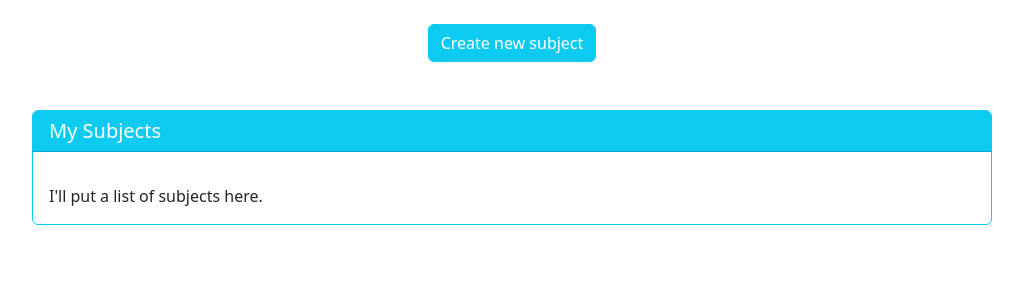
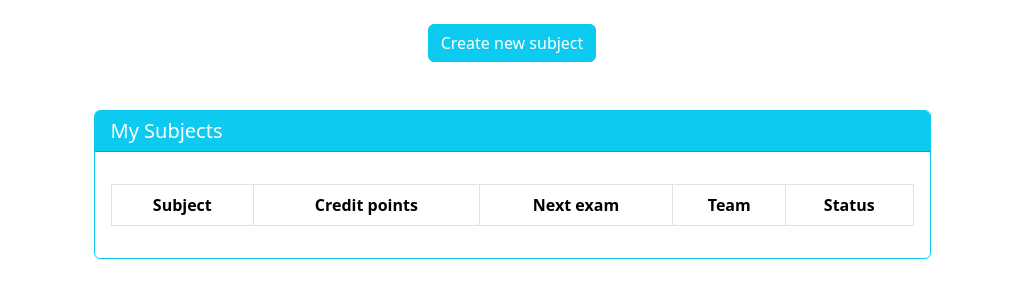
Before and after one commit to dmitrii-kovalenko/study_planner, a Django app: page /subject/list/ in a window 1280 px wide. Shown: the top 300 px of the page, without its empty margins (128-1151 px from the left). Run offline with Django 5.2, Linux system fonts and the light colour scheme; data that the repository does not hold is empty; some libraries are stand-ins or nearby versions.

Commit message:
further building of structure

```diff
--- /dev/null
+++ b/todo/templates/base.html
@@ -0,0 +1,21 @@
+{% load i18n %}
+{% load l10n %}
+{% load static %}
+{%  load crispy_forms_tags %}
+
+<!DOCTYPE html>
+<html lang="en">
+<head>
+    <meta charset="utf-8">
+    <meta name="viewport" content="width=device-width, initial-scale=1">
+    <title>{% block title %}Django App{% endblock %}</title>
+    <link href="https://cdn.jsdelivr.net/npm/bootstrap@5.3.8/dist/css/bootstrap.min.css" rel="stylesheet" integrity="sha384-sRIl4kxILFvY47J16cr9ZwB07vP4J8+LH7qKQnuqkuIAvNWLzeN8tE5YBujZqJLB" crossorigin="anonymous">
+</head>
+<body>
+    <div class="container mt-4">
+        {% block content %}
+        {% endblock %}
+    </div>
+    <script src="https://cdn.jsdelivr.net/npm/bootstrap@5.3.8/dist/js/bootstrap.bundle.min.js" integrity="sha384-FKyoEForCGlyvwx9Hj09JcYn3nv7wiPVlz7YYwJrWVcXK/BmnVDxM+D2scQbITxI" crossorigin="anonymous"></script>
+</body>
+</html>
--- /dev/null
+++ b/todo/templates/global_overview.html
@@ -0,0 +1,4 @@
+{% extends 'base.html' %}
+
+{% block content %}
+{% endblock %}
--- a/todo/templates/subject_list.html
+++ b/todo/templates/subject_list.html
@@ -1,23 +1,46 @@
+{% extends "base.html" %}
 {% load i18n %}
+{% load static %}
 
-{% load static %}
-<!DOCTYPE html>
-<html lang="en">
-    <head>
-    <meta charset="utf-8">
-    <meta name="viewport" content="width=device-width, initial-scale=1">
-    <title>Subjects overview</title>
-    <link href="https://cdn.jsdelivr.net/npm/bootstrap@5.3.8/dist/css/bootstrap.min.css" rel="stylesheet" integrity="sha384-sRIl4kxILFvY47J16cr9ZwB07vP4J8+LH7qKQnuqkuIAvNWLzeN8tE5YBujZqJLB" crossorigin="anonymous">
-  </head>
-  <body>
+{% block title %}Subjects overview{% endblock %}
+
+{% block content %}
   <div class="d-flex justify-content-center mt-4">
-      <a class="btn btn-info text-white" href="{% url 'todo:subject_create' %}">Create new subject</a>
+    <a class="btn btn-info text-white" href="{% url 'todo:subject_create' %}">
+      {% trans "Create new subject" %}
+    </a>
   </div>
+
   <div class="card border-info mt-5 w-75 mx-auto">
-        <h5 class="card-header text-white bg-info">{% trans 'My Subjects' %}</h5>
+    <h5 class="card-header text-white bg-info">{% trans "My Subjects" %}</h5>
     <div class="card-body mt-3">
-        <p class="card-text">I'll put a list of subjects here.</p>
+      <table id="subjectTable" class="table table-striped table-bordered">
+        <thead>
+          <tr class="text-center">
+              <th>{% trans 'Subject' %} </th>
+              <th>{% trans 'Credit points' %}</th>
+              <th>{% trans 'Next exam' %}</th>
+              <th>{% trans 'Team' %}</th>
+              <th>{% trans 'Status' %}</th>
+          </tr>
+        </thead>
+        <tbody>
+            {% for subject in subject_list %}
+                <tr class="text-center">
+                    <td>
+                        <a href="{% url 'todo:subject_details' subject.id %}" class="btn btn-outline-secondary">
+                            {{ subject.name }}
+                        </a>
+                    </td>
+                    <td>{{ subject.cp }}</td>
+                    <td>{{ subject.exam_date | default:'' }}</td>
+                    <td>{{ subject.team.name }}</td>
+                    <td>{{ subject.get_status_display }}</td>
+                </tr>
+            {% endfor %}
+        </tbody>
+        </table>
+
     </div>
   </div>
-    <script src="https://cdn.jsdelivr.net/npm/bootstrap@5.3.8/dist/js/bootstrap.bundle.min.js" integrity="sha384-FKyoEForCGlyvwx9Hj09JcYn3nv7wiPVlz7YYwJrWVcXK/BmnVDxM+D2scQbITxI" crossorigin="anonymous"></script>
-  </body>
+{% endblock %}
--- a/todo/urls.py
+++ b/todo/urls.py
@@ -9,4 +9,6 @@ urlpatterns = [
     path("subject/list/", views.SubjectListView.as_view(), name="subject_list"),
     path("subject/update/<int:pk>/", views.SubjectUpdateView.as_view(), name="subject_update"),
     path("subject/delete/<int:pk>/", views.SubjectDeleteView.as_view(), name="subject_delete"),
+    path("global_overview/", views.GlobalOverview.as_view(), name="global_overview"),
+    path("subject/<int:pk>", views.SubjectDetailView.as_view(), name="subject_details"),
 ]
--- a/todo/views.py
+++ b/todo/views.py
@@ -28,3 +28,12 @@ class SubjectDeleteView(generic.DeleteView):
     model = Subject
     template_name = "subject_delete.html"
     success_url = reverse_lazy("todo:subject_list")
+
+
+class GlobalOverview(TemplateView):
+    template_name = "global_overview.html"
+
+
+class SubjectDetailView(generic.DetailView):
+    template_name = "subject_details.html"
+    model = Subject
```
Also changed, not shown: todo/templates/subject_create.html (+7 -16 lines), todo/templates/subject_delete.html (+14 -13 lines), todo/templates/subject_details.html (added, +12 -0 lines), todo/templates/subject_update.html (+10 -13 lines).
